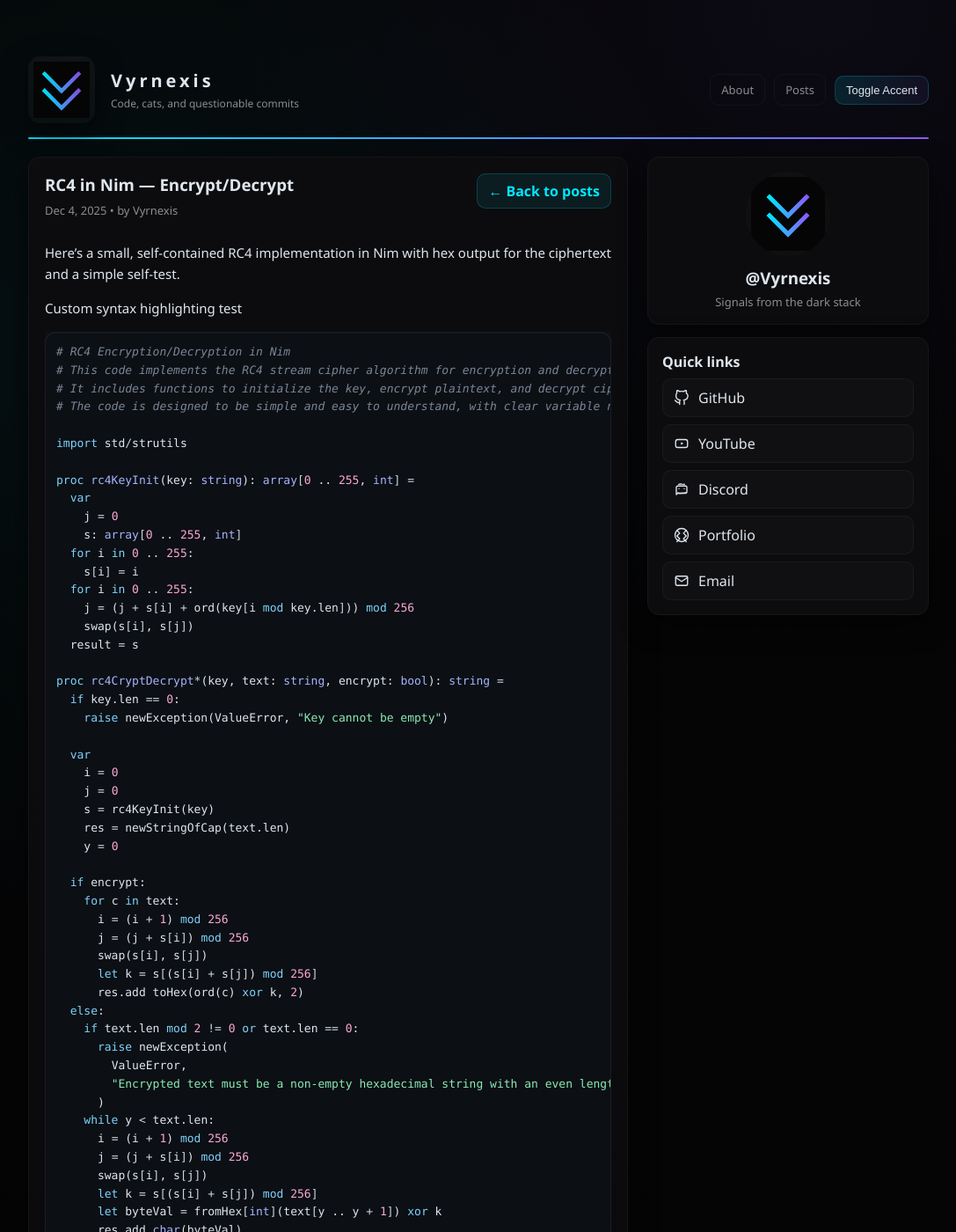
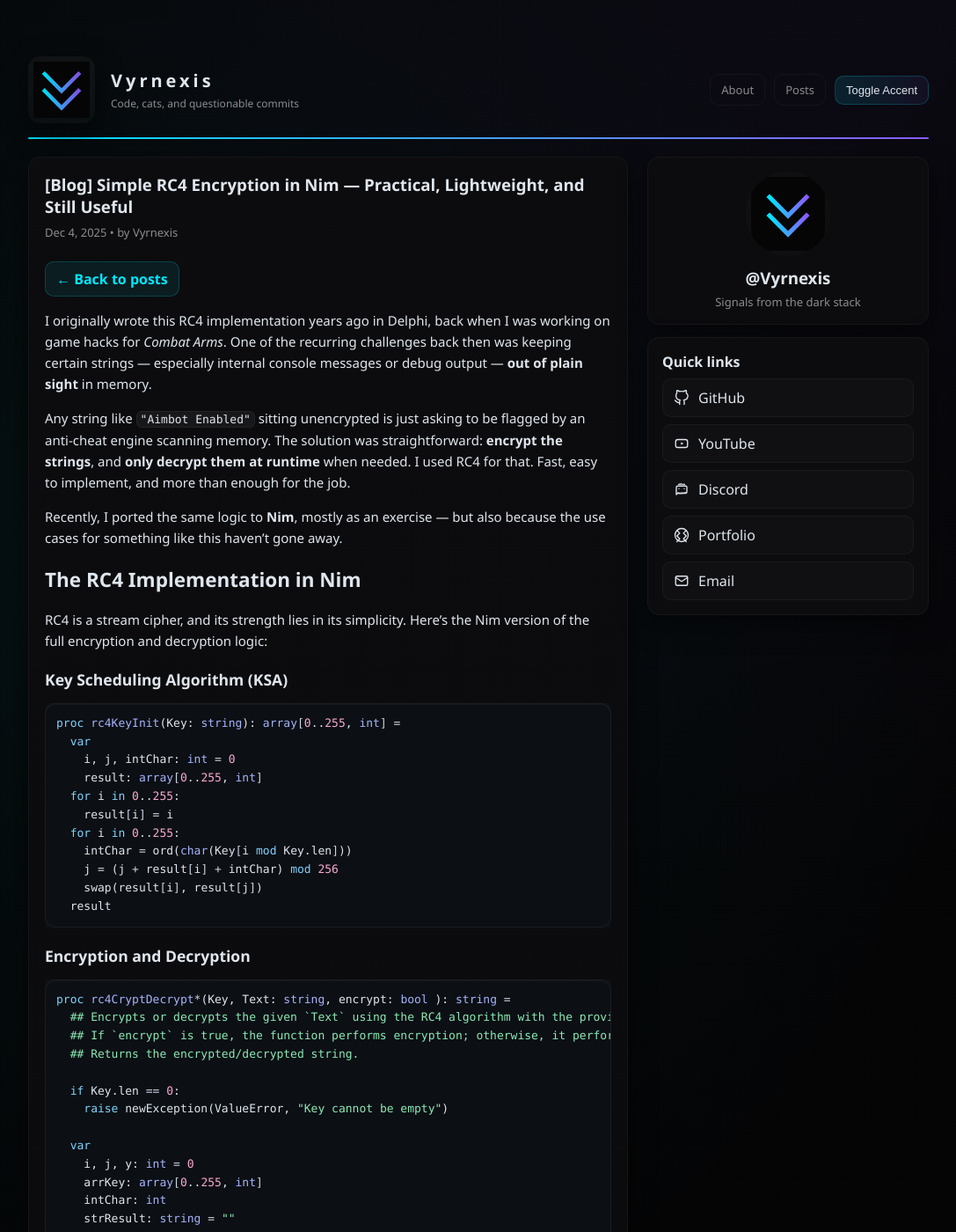
Before and after one commit to Vyrnexis/vyrnexis.github.io, a Jekyll site: the page built from _posts/2025-12-04-rc4-nim.md, in a window 1280 px wide and 1400 px high. Shown: the whole window at 88% size, without its empty margins (96-1183 px from the left). Built offline with Jekyll 4.4.1, drawn with Linux system fonts in a browser that asks for light colours; some of the changed text lies outside the part shown.

Commit message:
update blog post

````diff
--- a/_posts/2025-12-04-rc4-nim.md
+++ b/_posts/2025-12-04-rc4-nim.md
@@ -1,67 +1,98 @@
 ---
 layout: default
-title: "RC4 in Nim — Encrypt/Decrypt"
+title: "[Blog] Simple RC4 Encryption in Nim — Practical, Lightweight, and Still Useful"
 date: 2025-12-04 19:20:00 +0800
 author: "Vyrnexis"
+tags:
+  [
+    "Nim",
+    "Encryption",
+    "RC4",
+    "Code Snippet",
+    "Reverse Engineering",
+    "Cheat Development",
+  ]
+excerpt: "A lightweight RC4 encryption and decryption implementation in Nim. Great for hiding runtime strings, internal commands, or obfuscating config data."
 ---
 
-Here’s a small, self-contained RC4 implementation in Nim with hex output for the ciphertext and a simple self-test.
+I originally wrote this RC4 implementation years ago in Delphi, back when I was working on game hacks for _Combat Arms_. One of the recurring challenges back then was keeping certain strings — especially internal console messages or debug output — **out of plain sight** in memory.
 
-Custom syntax highlighting test
+Any string like `"Aimbot Enabled"` sitting unencrypted is just asking to be flagged by an anti-cheat engine scanning memory. The solution was straightforward: **encrypt the strings**, and **only decrypt them at runtime** when needed. I used RC4 for that. Fast, easy to implement, and more than enough for the job.
+
+Recently, I ported the same logic to **Nim**, mostly as an exercise — but also because the use cases for something like this haven’t gone away.
+
+## The RC4 Implementation in Nim
+
+RC4 is a stream cipher, and its strength lies in its simplicity. Here’s the Nim version of the full encryption and decryption logic:
+
+### Key Scheduling Algorithm (KSA)
+
 ```nim
-# RC4 Encryption/Decryption in Nim
-# This code implements the RC4 stream cipher algorithm for encryption and decryption.
-# It includes functions to initialize the key, encrypt plaintext, and decrypt ciphertext.
-# The code is designed to be simple and easy to understand, with clear variable names and comments.
+proc rc4KeyInit(Key: string): array[0..255, int] =
+  var
+    i, j, intChar: int = 0
+    result: array[0..255, int]
+  for i in 0..255:
+    result[i] = i
+  for i in 0..255:
+    intChar = ord(char(Key[i mod Key.len]))
+    j = (j + result[i] + intChar) mod 256
+    swap(result[i], result[j])
+  result
+```
 
-import std/strutils
+### Encryption and Decryption
 
-proc rc4KeyInit(key: string): array[0 .. 255, int] =
-  var
-    j = 0
-    s: array[0 .. 255, int]
-  for i in 0 .. 255:
-    s[i] = i
-  for i in 0 .. 255:
-    j = (j + s[i] + ord(key[i mod key.len])) mod 256
-    swap(s[i], s[j])
-  result = s
+```nim
+proc rc4CryptDecrypt*(Key, Text: string, encrypt: bool ): string =
+  ## Encrypts or decrypts the given `Text` using the RC4 algorithm with the provided `Key`.
+  ## If `encrypt` is true, the function performs encryption; otherwise, it performs decryption.
+  ## Returns the encrypted/decrypted string.
 
-proc rc4CryptDecrypt*(key, text: string, encrypt: bool): string =
-  if key.len == 0:
+  if Key.len == 0:
     raise newException(ValueError, "Key cannot be empty")
 
   var
-    i = 0
-    j = 0
-    s = rc4KeyInit(key)
-    res = newStringOfCap(text.len)
-    y = 0
+    i, j, y: int = 0
+    arrKey: array[0..255, int]
+    intChar: int
+    strResult: string = ""
+
+  arrKey = rc4KeyInit(Key)
 
   if encrypt:
-    for c in text:
-      i = (i + 1) mod 256
-      j = (j + s[i]) mod 256
-      swap(s[i], s[j])
-      let k = s[(s[i] + s[j]) mod 256]
-      res.add toHex(ord(c) xor k, 2)
+    for y in 0..pred(Text.len):
+      i = (succ(i)) mod 256
+      j = (j + arrKey[i]) mod 256
+      swap(arrKey[i], arrKey[j])
+      intChar = ord(char(Text[y])) xor arrKey[(arrKey[i] + arrKey[j]) mod 256]
+      strResult = strResult & toHex(intChar, 2)
   else:
-    if text.len mod 2 != 0 or text.len == 0:
-      raise newException(
-        ValueError,
-        "Encrypted text must be a non-empty hexadecimal string with an even length",
-      )
-    while y < text.len:
-      i = (i + 1) mod 256
-      j = (j + s[i]) mod 256
-      swap(s[i], s[j])
-      let k = s[(s[i] + s[j]) mod 256]
-      let byteVal = fromHex[int](text[y .. y + 1]) xor k
-      res.add char(byteVal)
+    if Text.len mod 2 != 0 or Text.len == 0:
+      raise newException(ValueError, "Encrypted text must be a non-empty hexadecimal string with an even length")
+
+    while y < pred(Text.len):
+      i = (succ(i)) mod 256
+      j = (j + arrKey[i]) mod 256
+      swap(arrKey[i], arrKey[j])
+      intChar = fromHex[int](Text[y] & Text[succ(y)] ) xor arrKey[(arrKey[i] + arrKey[j]) mod 256]
+      strResult = strResult & (intChar).char
       inc(y, 2)
-  result = res
 
-# Unit tests
+  result = strResult
+
+```
+
+The function works in both directions. RC4 is a symmetric algorithm, so encryption and decryption use the same logic — the only difference here is how the data is handled.
+
+- When `encrypt` is `true`, it takes the input string and returns a hex-encoded ciphertext.
+- When `encrypt` is `false`, it expects a hex string and returns the original plaintext.
+
+It includes basic error checking — for example, if a malformed hex string is passed during decryption, it raises a `ValueError`.
+
+### Built-in Test Block
+
+```nim
 when isMainModule:
   block:
     let
@@ -70,12 +101,30 @@ when isMainModule:
       ciphertext = rc4CryptDecrypt(key, plaintext, true)
       decrypted = rc4CryptDecrypt(key, ciphertext, false)
     doAssert decrypted == plaintext, "Encryption/Decryption failed"
-    echo "Encryption/Decryption successful!"
-    echo "Key: " & key
-    echo "String: " & plaintext
-    echo "RC4 Encrypted String: " & ciphertext
-    echo ""
-    echo "Decrypting: " & ciphertext
-    echo "Key: " & key
-    echo "Decrypted Plaion text: " & decrypted
+    ...
 ```
+
+## Why RC4?
+
+RC4 isn’t cutting-edge anymore, and it’s definitely not suited for serious cryptographic applications today — that much is well-known. But it still has value in the right context:
+
+- Hiding sensitive strings from static analysis or memory scanning
+- Light obfuscation of config data or internal commands
+- Simple runtime string protection in tools or utilities
+
+It’s small, fast, and doesn’t need any external libraries.
+
+## Real Use Case
+
+In the _Combat Arms_ project I mentioned earlier, I used this to encrypt console command strings and internal messages. The encrypted values were stored inside the binary or loaded dynamically, and decrypted only in memory just before use.
+
+Since then, I’ve reused this approach in a few different tools — some game-related, some not.
+
+## Summary
+
+- Clean RC4 implementation in Nim
+- Great for lightweight runtime encryption
+- Not suitable for secure cryptography
+- Helpful for hiding strings and adding simple obfuscation
+
+If you're interested in more code like this, feel free to explore the rest of the blog at [vyrnexis.com](https://www.vyrnexis.com).
````
